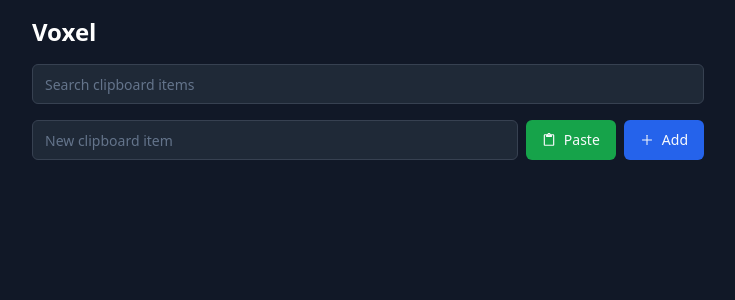
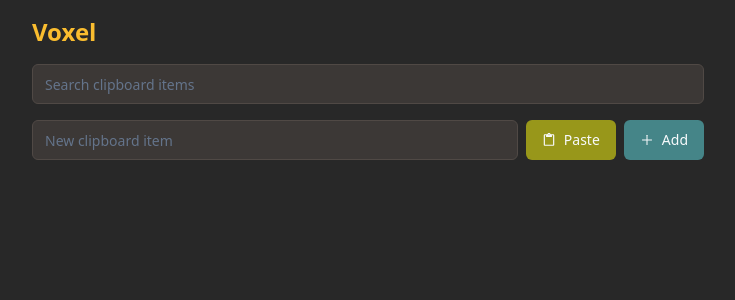
Before and after one commit to sijirama/voxel, a React (Vite) app in the folder frontend/: page / in a window 1280 px wide. Shown: the top 300 px of the page, without its empty margins (272-1007 px from the left). Built offline with nearby package versions, Linux system fonts and the light colour scheme.

Commit message:
gruvbox change

```diff
--- a/frontend/src/App.tsx
+++ b/frontend/src/App.tsx
@@ -65,7 +65,7 @@ const ClipboardManager: React.FC = () => {
     };
 
     const filteredItems = clipboardItems.filter(item =>
-        item.content.toLowerCase().includes(searchQuery.toLowerCase())
+        item.content.toLowerCase().trim().includes(searchQuery.trim().toLowerCase())
     );
 
     const fetchLinkMetadata = async (url: string): Promise<LinkMetadata> => {
@@ -144,16 +144,16 @@ const ClipboardManager: React.FC = () => {
     };
 
     return (
-        <div className="bg-gray-900 text-white min-h-screen p-4">
+        <div className="bg-[#282828] text-[#ebdbb2] min-h-screen p-4">
             <div className="max-w-2xl mx-auto">
-                <h1 className="text-2xl font-bold mb-4">Voxel</h1>
+                <h1 className="text-2xl font-bold mb-4 text-[#fabd2f]">Voxel</h1>
 
                 <div className="mb-4 flex space-x-2">
                     <Input
                         placeholder="Search clipboard items"
                         value={searchQuery}
                         onChange={(e: React.ChangeEvent<HTMLInputElement>) => setSearchQuery(e.target.value)}
-                        className="bg-gray-800 border-gray-700 text-white flex-grow"
+                        className="bg-[#3c3836] border-[#504945] text-[#ebdbb2] flex-grow"
                     />
                 </div>
 
@@ -162,12 +162,12 @@ const ClipboardManager: React.FC = () => {
                         placeholder="New clipboard item"
                         value={newItemContent}
                         onChange={(e: React.ChangeEvent<HTMLInputElement>) => setNewItemContent(e.target.value)}
-                        className="bg-gray-800 border-gray-700 text-white flex-grow"
+                        className="bg-[#3c3836] border-[#504945] text-[#ebdbb2] flex-grow"
                     />
-                    <Button onClick={pasteFromClipboard} className="bg-green-600 hover:bg-green-700">
+                    <Button onClick={pasteFromClipboard} className="bg-[#98971a] hover:bg-[#b8bb26]">
                         <MdContentPaste className="mr-2" /> Paste
                     </Button>
-                    <Button onClick={addNewItem} className="bg-blue-600 hover:bg-blue-700">
+                    <Button onClick={addNewItem} className="bg-[#458588] hover:bg-[#83a598]">
                         <AiOutlinePlus className="mr-2" /> Add
                     </Button>
                 </div>
@@ -175,14 +175,14 @@ const ClipboardManager: React.FC = () => {
                 <ScrollArea className="h-[calc(100vh-220px)]">
                     <div className="space-y-2">
                         {filteredItems.map((item) => (
-                            <div key={item.id} className="bg-gray-800 rounded-md p-3 flex items-center space-x-3">
+                            <div key={item.id} className="bg-[#3c3836] rounded-md p-3 flex items-center space-x-3">
                                 <div>
                                     {item.type.startsWith('image/') ? (
-                                        <AiOutlineFileImage className="text-xl text-blue-500 flex-shrink-0" />
+                                        <AiOutlineFileImage className="text-xl text-[#458588] flex-shrink-0" />
                                     ) : item.type === 'link' ? (
-                                        <AiOutlineLink className="text-xl text-green-500 flex-shrink-0" />
+                                        <AiOutlineLink className="text-xl text-[#98971a] flex-shrink-0" />
                                     ) : (
-                                        <AiOutlineFile className="text-xl text-gray-500 flex-shrink-0" />
+                                        <AiOutlineFile className="text-xl text-[#7c6f64] flex-shrink-0" />
                                     )}
                                 </div>
                                 <div className="flex flex-wrap min-w-0 flex-1">
@@ -193,16 +193,16 @@ const ClipboardManager: React.FC = () => {
                                         variant="ghost"
                                         size="sm"
                                         onClick={() => copyToClipboard(item.content)}
-                                        className="text-gray-400 hover:text-white flex-shrink-0"
+                                        className="text-[#ebdbb2] hover:text-[#fe8019] flex-shrink-0"
                                     >
                                         <AiOutlineCopy
-                                        className="h-6 w-6" />
+                                            className="h-6 w-6" />
                                     </Button>
                                     <Button
                                         variant="ghost"
                                         size="sm"
                                         onClick={() => deleteItem(item.id)}
-                                        className="text-red-400 hover:text-red-600 flex-shrink-0"
+                                        className="text-[#cc241d] hover:text-[#fb4934] flex-shrink-0"
                                     >
                                         <AiOutlineDelete className="h-6 w-6" />
                                     </Button>
```
